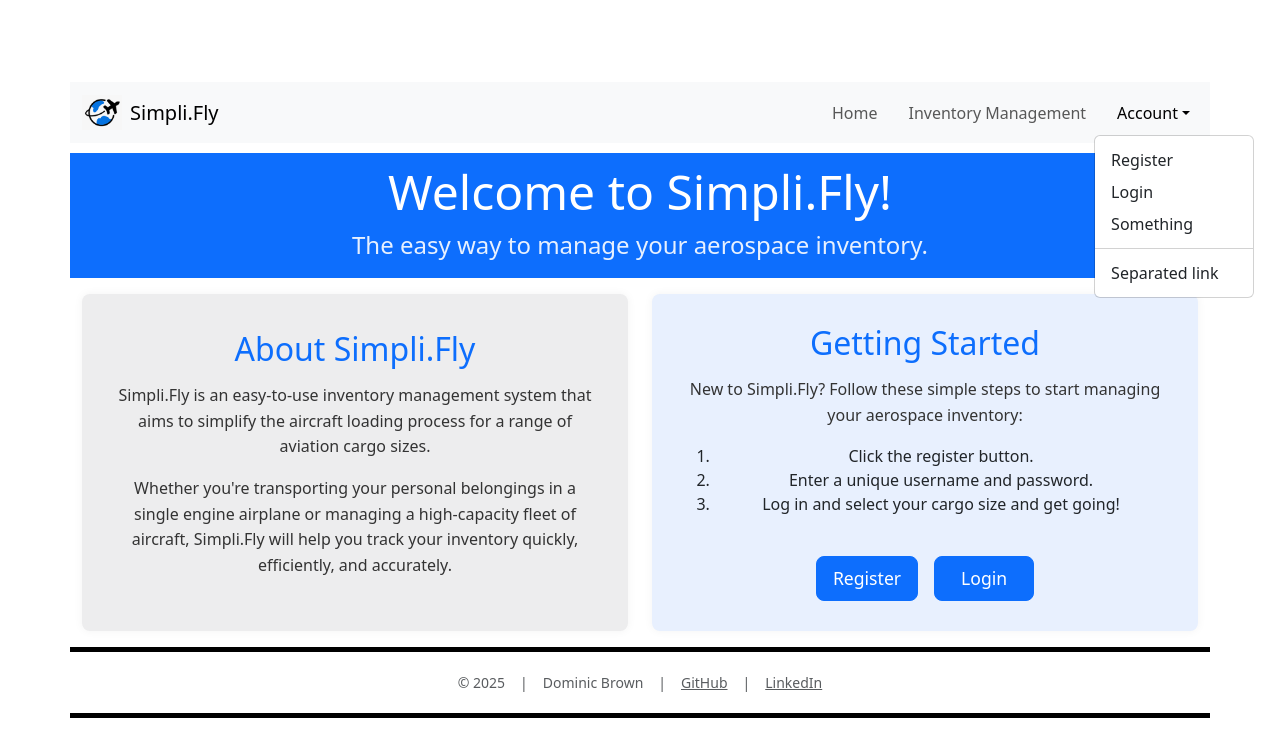
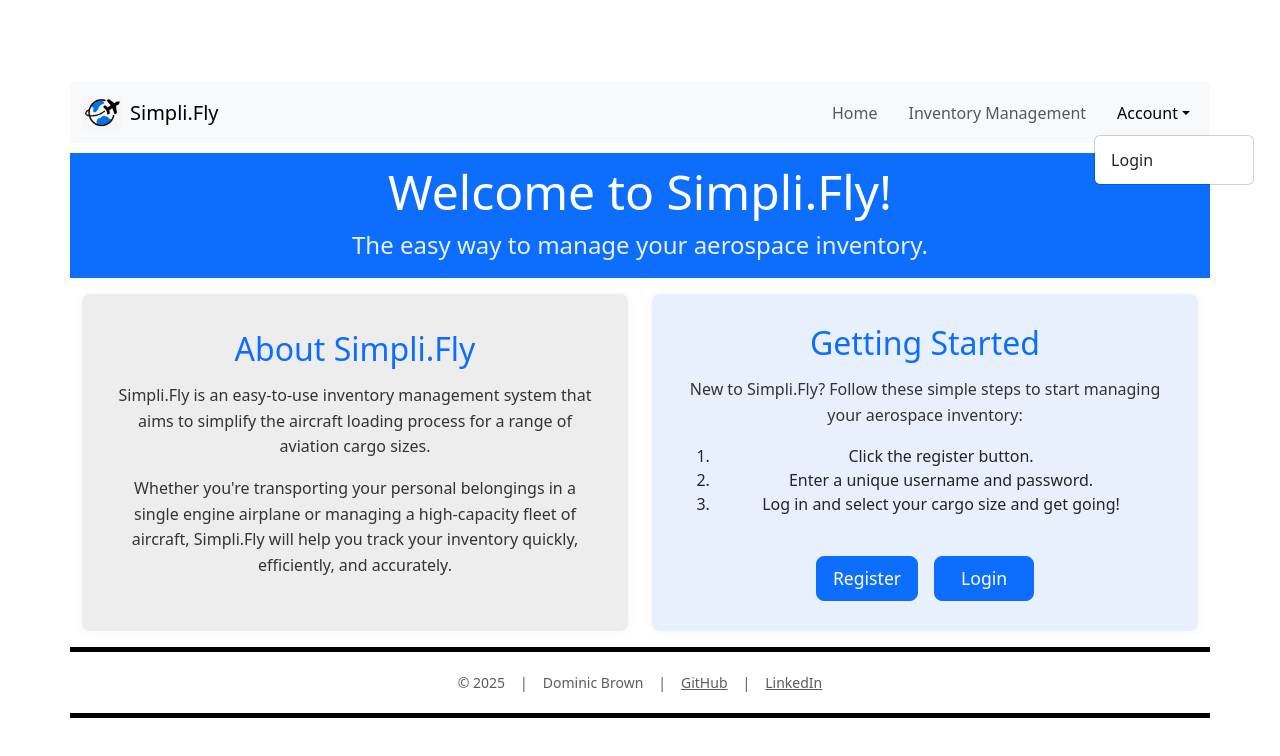
Before and after one commit to dombrown95/Simpli.Fly, a React (Vite) app: page / in a window 1280 px wide. Both pictures are taken after a click on the button "Account". Shown: the top 756 px of the page. Built offline with nearby package versions, Linux system fonts and the light colour scheme.

Commit message:
added conditional logout/login buttons to navbar

```diff
--- a/src/App.jsx
+++ b/src/App.jsx
@@ -1,11 +1,10 @@
 import React from 'react';
 import ReactDOM from 'react-dom/client';
 import { BrowserRouter as Router, Route, Routes } from 'react-router-dom';
+import HomePage from './pages/HomePage';
+import CargoPage from './pages/CargoPage';
 import './App.css';
 import 'bootstrap/dist/css/bootstrap.min.css';
-import HomePage from './pages/HomePage';
-import Register from './components/Registration/Register';
-import CargoPage from './pages/CargoPage';
 
 function App() {
   return (
@@ -13,7 +12,6 @@ function App() {
       <div>
         <Routes>
           <Route path="/" element={<HomePage />} />
-          <Route path="/register" element={<Register />} />
           <Route path="/cargo" element={<CargoPage />} />
         </Routes>
       </div>
--- a/src/components/NavBar/NavBar.jsx
+++ b/src/components/NavBar/NavBar.jsx
@@ -1,12 +1,32 @@
-import Container from 'react-bootstrap/Container';
-import Nav from 'react-bootstrap/Nav';
-import Navbar from 'react-bootstrap/Navbar';
-import NavDropdown from 'react-bootstrap/NavDropdown';
-import { Link } from 'react-router-dom'; // Import React Router's Link
+import React, { useState, useEffect } from 'react';
+import { Container, Nav, Navbar, NavDropdown } from 'react-bootstrap';
+import { Link, useNavigate } from 'react-router-dom';
+import LoginModal from '../Login/LoginModal';
 import './NavBar.css';
 
 function NavBar() {
+  const [isAuthenticated, setIsAuthenticated] = useState(false);
+  const [showLoginModal, setShowLoginModal] = useState(false);
+  const navigate = useNavigate();
+
+  useEffect(() => {
+    const user = localStorage.getItem('username');
+    if (user) {
+      setIsAuthenticated(true);
+    }
+  }, []);
+
+  const handleLogout = () => {
+    localStorage.removeItem('username');
+    setIsAuthenticated(false);
+    navigate('/');
+  };
+
+  const handleLoginShow = () => setShowLoginModal(true);
+  const handleLoginClose = () => setShowLoginModal(false);
+
   return (
+    <>
       <Navbar expand="lg" className="bg-light" variant="light">
         <Container className="navbar-main">
           <Navbar.Brand as={Link} to="/" className="d-flex align-items-center">
@@ -25,16 +45,23 @@ function NavBar() {
               <Nav.Link as={Link} to="/">Home</Nav.Link>
               <Nav.Link as={Link} to="/cargo">Inventory Management</Nav.Link>
               <NavDropdown title="Account" id="basic-nav-dropdown">
-              <NavDropdown.Item as={Link} to="/action1">Register</NavDropdown.Item>
-              <NavDropdown.Item as={Link} to="/action2">Login</NavDropdown.Item>
-              <NavDropdown.Item as={Link} to="/action3">Something</NavDropdown.Item>
-              <NavDropdown.Divider />
-              <NavDropdown.Item as={Link} to="/action4">Separated link</NavDropdown.Item>
+                {isAuthenticated ? (
+                  <NavDropdown.Item as="button" onClick={handleLogout}>
+                    Logout
+                  </NavDropdown.Item>
+                ) : (
+                  <NavDropdown.Item as="button" onClick={handleLoginShow}>
+                    Login
+                  </NavDropdown.Item>
+                )}
               </NavDropdown>
             </Nav>
           </Navbar.Collapse>
         </Container>
       </Navbar>
+
+      <LoginModal show={showLoginModal} handleClose={handleLoginClose} />
+    </>
   );
 }
 
```
Also changed, not shown: src/components/Logout/Logout.jsx (added, +18 -0 lines). Lines whose indentation alone changed are shown as unchanged.
